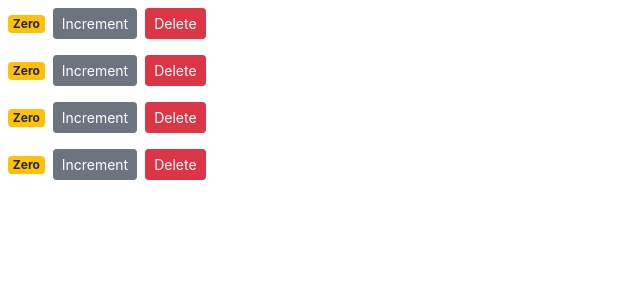
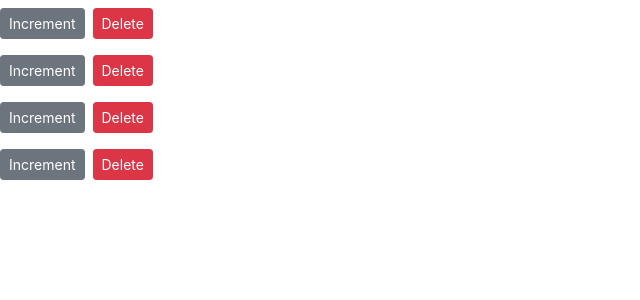
Before and after one commit to NicholasthedevJacobs/react-counter-app, a React (Create React App) app: page / in a window 1280 px wide. Shown: the top 300 px of the page, without its empty margins (0-640 px from the left). Built offline with nearby package versions, Linux system fonts and the light colour scheme.

Commit message:
Learned that in the parent object, when accessing the childs properties, I can set the child object equal to its state values.  This cleans the code up and stops myself and others from having to add every single property value to the object itself.

```diff
--- a/src/components/counters.jsx
+++ b/src/components/counters.jsx
@@ -20,8 +20,12 @@
         return (
             <div>
                 { this.state.counters.map(counter => (
-                    <Counter key={counter.id} onDelete={this.handleDelete} value={counter.value} id={counter.id} />
-                    ))}
+                    <Counter
+                        key={counter.id}
+                        onDelete={this.handleDelete}
+                        counter={counter}
+                    />
+                ))}
             </div>
         );
     }
```
Also changed, not shown: 1 other file (tests, documents, lock files or other folders).
